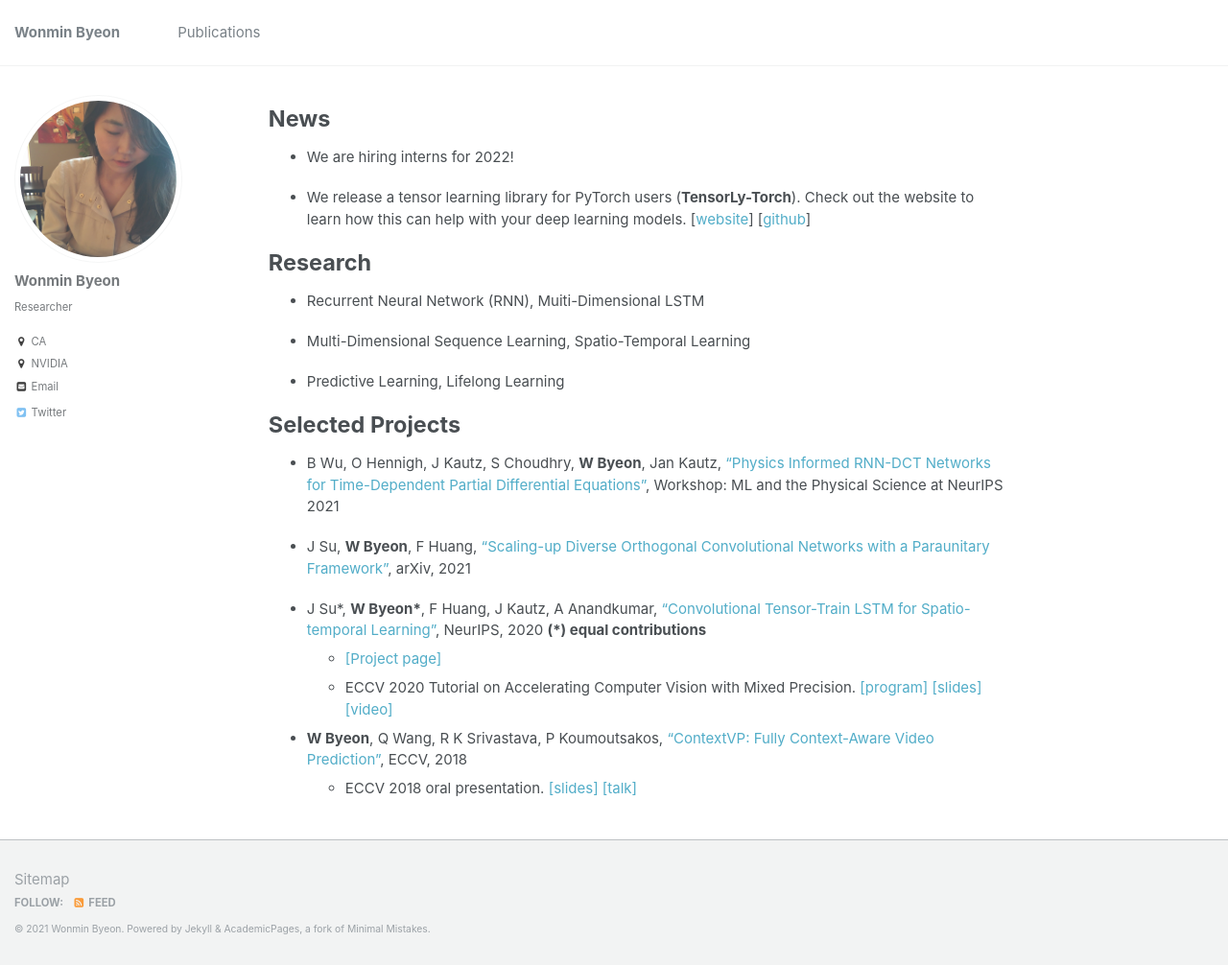
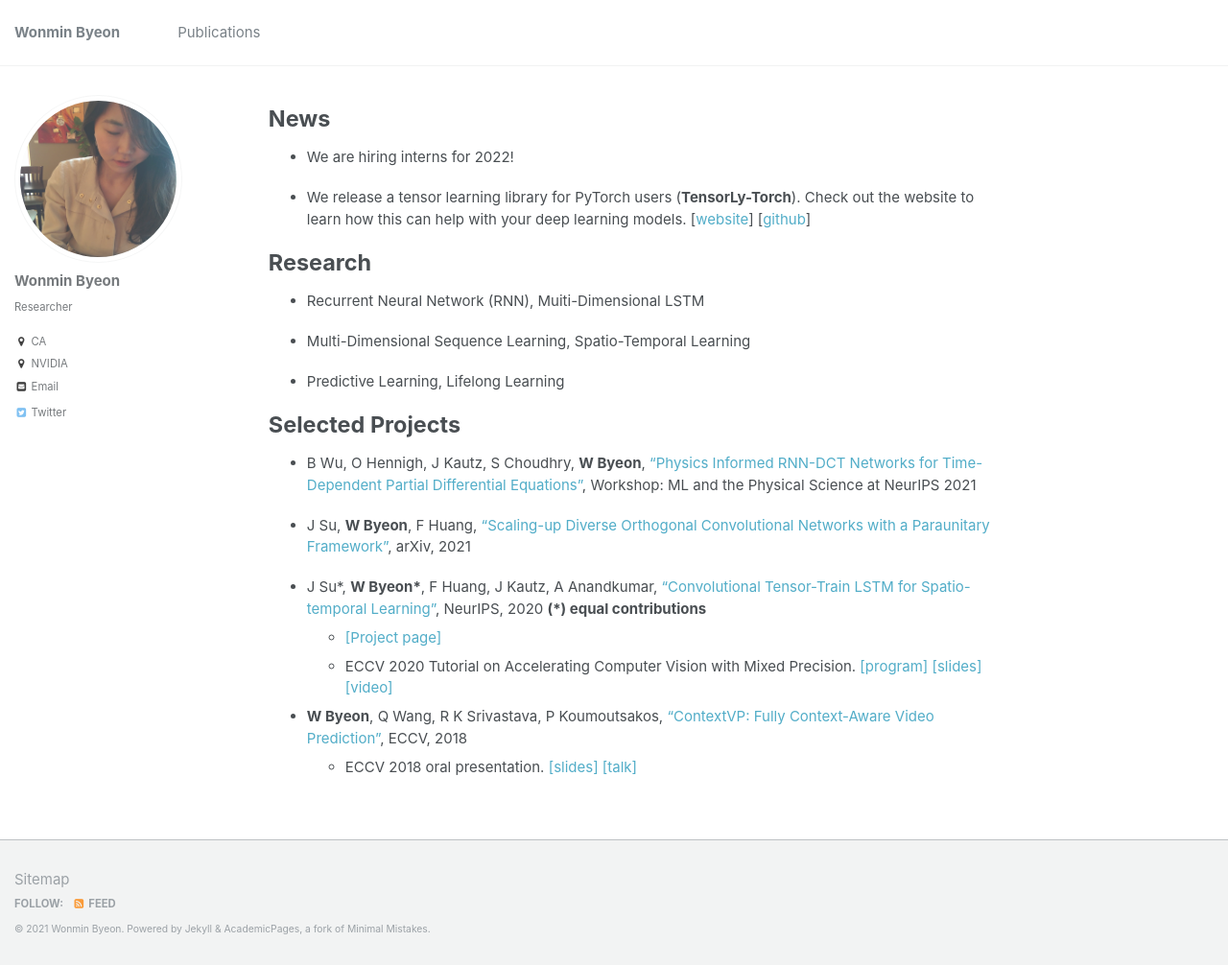
Before and after one commit to wonmin-byeon/wonmin-byeon.github.io, a Jekyll site: the page built from _pages/about.md, in a window 1280 px wide and 1006 px high. Shown: the whole window at 96% size. Built offline with Jekyll 4.4.1, drawn with Linux system fonts in a browser that asks for light colours.

Commit message:
update the front page

```diff
--- a/_pages/about.md
+++ b/_pages/about.md
@@ -24,7 +24,7 @@ Research
 
 Selected Projects
 ======
-* B Wu, O Hennigh, J Kautz, S Choudhry, <b>W Byeon</b>, Jan Kautz, ["Physics Informed RNN-DCT Networks for Time-Dependent Partial Differential Equations"](https://wonmin-byeon.github.io/publication/2021-rnndct), Workshop: ML and the Physical Science at NeurIPS 2021
+* B Wu, O Hennigh, J Kautz, S Choudhry, <b>W Byeon</b>, ["Physics Informed RNN-DCT Networks for Time-Dependent Partial Differential Equations"](https://wonmin-byeon.github.io/publication/2021-rnndct), Workshop: ML and the Physical Science at NeurIPS 2021
 
 * J Su, <b>W Byeon</b>, F Huang, ["Scaling-up Diverse Orthogonal Convolutional Networks with a Paraunitary Framework"](https://wonmin-byeon.github.io/publication/2021-orthoNN), arXiv, 2021
 
```
